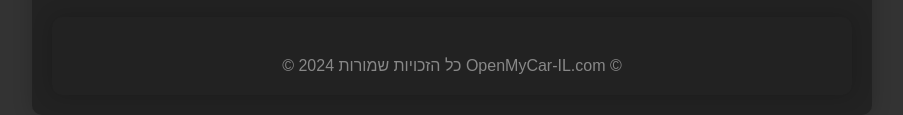
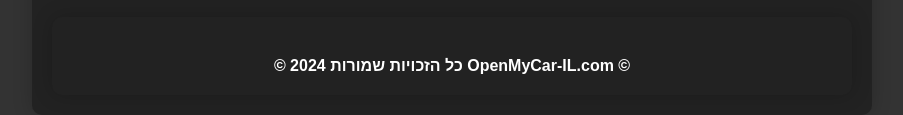
Before and after one commit to soulnous/soulnous.github.io, a plain HTML site: page radio.html in a window 1280 px wide. Shown: the part 827-942 px from the top of the page, without its empty margins (188-1091 px from the left). Drawn offline with nearby package versions, Linux system fonts and the light colour scheme.

Commit message:
Update radio.html

```diff
--- a/radio.html
+++ b/radio.html
@@ -255,7 +255,7 @@
     </div>
 
     <!-- Copyright notice -->
-    <p style="text-align: center; color: #888; margin-top: 20px;">© 2024 כל הזכויות שמורות OpenMyCar-IL.com ©</p>
+    <p style="text-align: center; color: white; margin-top: 20px;"><strong>© 2024 כל הזכויות שמורות OpenMyCar-IL.com ©</strong></p>
 </div>
 <script>
     $(document).ready(function () {
```
